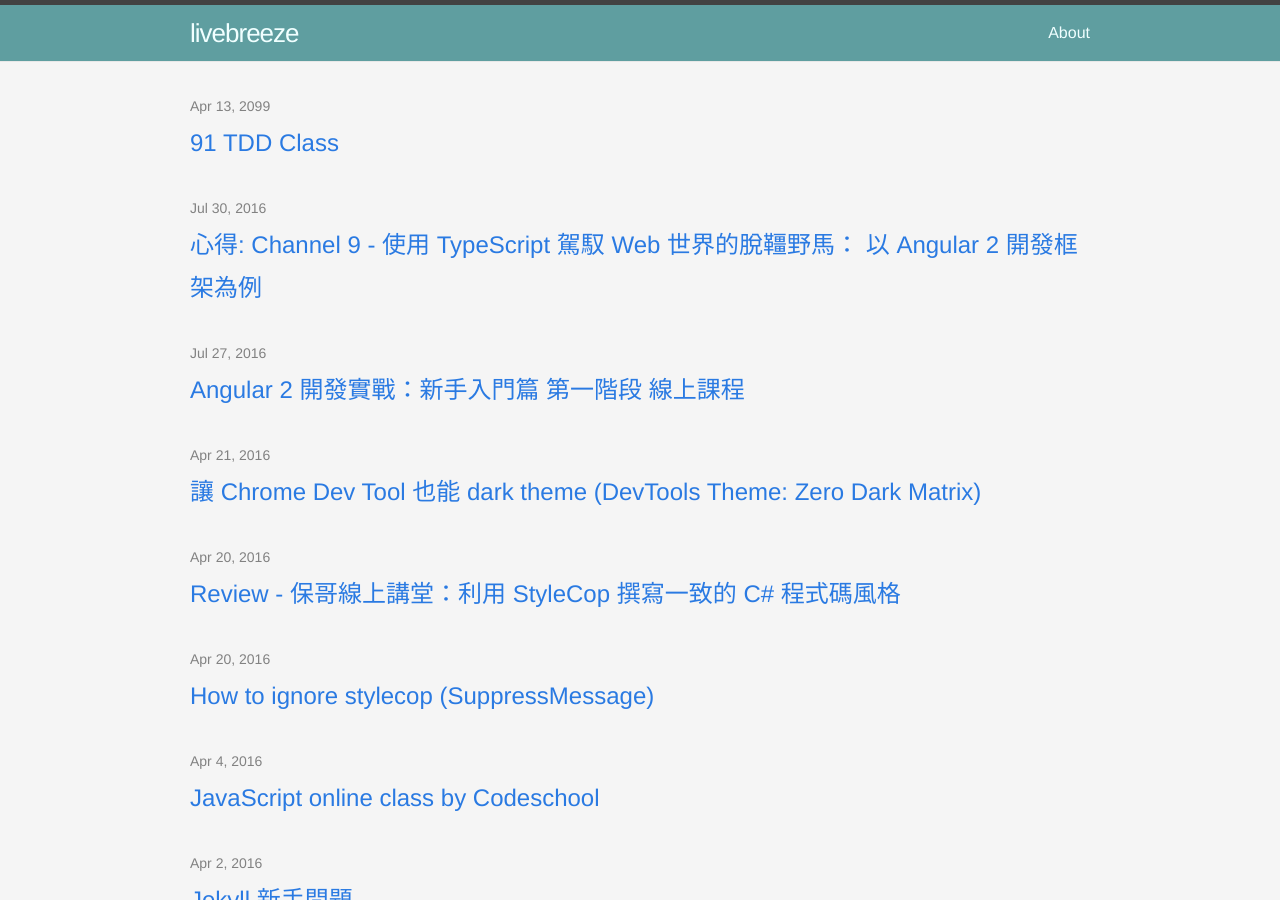
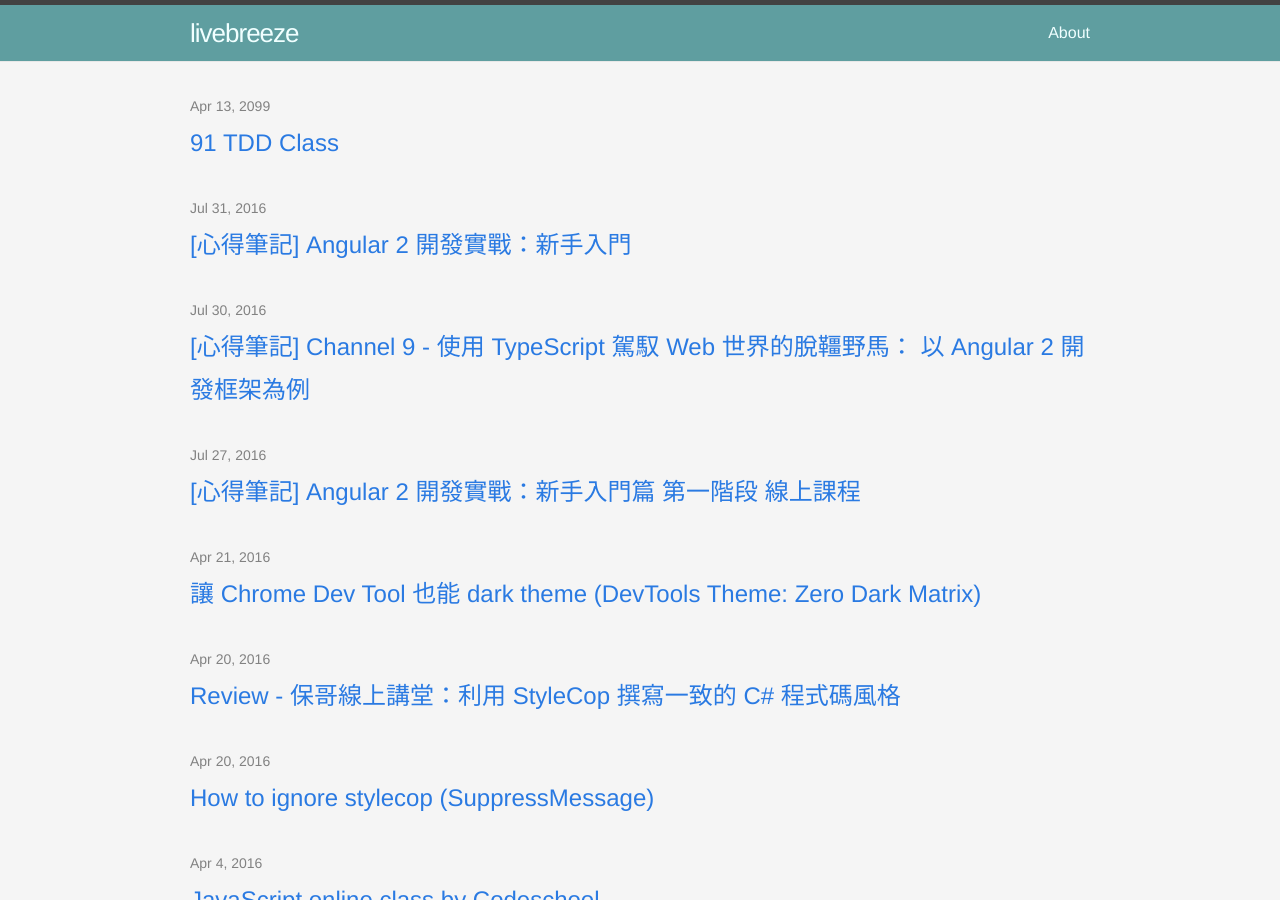
Before and after one commit to livebreeze-zz/livebreeze.github.io, a Jekyll site: the page built from index.html, in a window 1280 px wide and 900 px high. Built offline with Jekyll 4.4.1, drawn with Linux system fonts in a browser that asks for light colours; some web fonts are replaced; some of the changed lines change nothing that is shown.

Commit message:
add post 2016-07-31-ClassReview-Angular2.md

````diff
--- a/_posts/2016-07-27-Angular2-DevGetStartedClass.md
+++ b/_posts/2016-07-27-ClassReview-Angular2-DevGetStartedClass.md
@@ -1,6 +1,6 @@
 ---
 layout: post
-title:  "Angular 2 開發實戰：新手入門篇 第一階段 線上課程"
+title:  "[心得筆記] Angular 2 開發實戰：新手入門篇 第一階段 線上課程"
 date:   2016-07-27 23:05 +0800
 categories: ClassReview
 ---
--- a/_posts/2016-07-30-Ch9Class_UseTypeScriptToDevelopAngular2.md
+++ b/_posts/2016-07-30-Ch9Class_UseTypeScriptToDevelopAngular2.md
@@ -1,6 +1,6 @@
 ---
 layout: post
-title:  "心得: Channel 9 - 使用 TypeScript 駕馭 Web 世界的脫韁野馬： 以 Angular 2 開發框架為例"
+title:  "[心得筆記] Channel 9 - 使用 TypeScript 駕馭 Web 世界的脫韁野馬： 以 Angular 2 開發框架為例"
 date:   2016-07-30 23:05 +0800
 categories: ClassReview
 ---
--- /dev/null
+++ b/_posts/2016-07-31-ClassReview-Angular2.md
@@ -0,0 +1,201 @@
+---
+layout: post
+title:  "[心得筆記] Angular 2 開發實戰：新手入門"
+date:   2016-07-31 22:05 +0800
+categories: ClassNote
+---
+
+# 前言
+這篇是今天上完 [《台中》Angular 2 開發實戰：新手入門篇][1] 的課後筆記與心得。
+
+課程主要內容:
+
+> - 學習 Angular 2 之前的準備工作 (線上進行)
+> - 體驗 Angular 2 開發流程
+
+上課前有兩堂的 zoom 會議課程，
+第一堂是保哥的小助手介紹與安裝開發環境，包括 vs code, nodejs, npm 一些相關套件的基本的安裝與操作等等。
+第二堂是保哥見紹 **Angular 2 相關工具**, **TypeScript與相關工具** 與 **TypeScript 與 ES6 語言特性**，可以參考前兩天的[筆記][2]。
+
+另外保哥近日也有新增一篇關於 angular2 的介紹文章 - [前端工程的夢幻逸品：Angular 2 開發框架介紹][3]，裏頭說明 angular2 的特性以及還有一個在 [chanel 9 的演講影片][4]，在 chanel 9 影片中，保哥 1 小時內 demo 如何以 angulr 2 實現 blog 網站，另外也可以參考昨天的[筆記][5]，而今天上課的課程有近8成是差不多的，多了讓大家實戰練習與一些小細節的說明，因此今天的心得筆記，就專注在一些實戰上面的流程與小技巧。
+
+---
+
+# Demo 開始
+
+## 遇到問題
+前端開發經常麻煩就是遇到一些執行環境的問題，雖然說 mac 的 OSX 相較於 window 已經比較沒什麼問題，不過今天還是遇到了狀況。
+因為手癢搬了一下檔案的目錄位置，結果當 server rebuild 卻拋出錯誤，其中關鍵字是 .DS_Store，這東西是個 OSX 的應該類似 cache 或者檔案索引的隱藏目錄，於是提姆哥幫忙網路上有查到相關的解法如下
+
+```
+// 禁止.DS_store生成：
+$ defaults write com.apple.desktopservices DSDontWriteNetworkStores -bool TRUE
+// 刪除已存在的.DS_Store
+$ sudo find . -name ".DS_Store" -depth -exec rm {} \;
+
+// 恢復.DS_store生成：
+$ defaults delete com.apple.desktopservices DSDontWriteNetworkStores
+```
+
+## 練習專案
+上課練習的專案檔案放置[我的 github][6]，可以從 Commit 紀錄看到練習過程，另外保哥今天的 demo 專案與步驟也有放上 [github][7]。
+
+## Angular-CLI
+在第一堂上課有安裝一個 npm 套件 [Angular-CLI](https://cli.angular.io/)，首先就用 cli 初始化 demo 專案。
+
+### 初始化建立專案
+
+```
+$ ng init
+```
+
+經過一段時間等待後，乾淨的 angulr2 專案範本就建立好了。
+
+### 建立新 component
+接下來使用新增 component 指令 `$ ng g c xxx` 來新增 component，固定會產生相關的4+1個文件檔案, 其中 xxx 是 component 名稱:
+
+- index.ts
+- xxx.component.ts
+- xxx.component.html
+- xxx.component.css
+- xxx.spec.ts <-(這是單元測試檔案，如果僅是 demo 不用單元測試可以不用理會他。)
+
+練習將保哥 blog 靜態網站的 source 搬進 component 裡面去實作，增加 template 到 .html 檔案，增加綁定變數到 .ts 檔案。
+接下來再上層 app.compoent 去 import 新增的 compoent 模組
+
+```
+import { HeaderComponent } from './header'; // 預設進入點會找資料夾中的 index.ts
+```
+
+> Tip
+
+import 的 from 指定路徑設定不能加副檔名，因為 typescript 用利用 systems 來管理模組，會自動加上副檔名，如果自己加了會報錯。另外 systems js 將會被 **webpack** 所取代，angular 官方已確定將導入 webpack 作為模組管理。
+
+
+### 啟動 Angular 2 開發伺服器
+執行以下指令，會啟動 angular2 開發伺服器，而且當專案有存檔時， Angular CLI 會自動 rebuild 並且頁面自動刷新。
+
+```
+$ ng serve
+```
+
+> Tip: 發生錯誤可以捕捉錯誤的地方
+
+- `$ ns serve` 在 cmd 會秀出錯誤訊息
+- 開發工具 vs code 會飄線表示錯誤
+- Chrome develop tool 的 console 也會有錯誤訊息
+
+Angular2 的錯誤訊息機制，是使用 [Zone][8] 來實現的，因此相較於 Angular1 & React js 來講親民很多。
+
+
+## 4 種資料繫結方法 (Binding syntax)
+
+### 內嵌繫結 (interpolation)
+```
+{ { property } }
+```
+
+### 屬性繫結 (Property Binding)
+```
+[property]="statement"
+```
+
+### 事件繫結 (Event Binding)
+```
+(event)="someMethod($event)
+```
+
+- 注意 `$event` 是 ng2 固定用來傳遞觸發事件的參數固定名稱。
+
+### 雙向繫結 (Two-way Binding)
+```
+[(ngModel)]="property"
+```
+
+## 3 種 angular 指令 (Directives)
+
+### 元件型指令
+預設**元件**(Component) 就是含有樣板的指令(最常見)
+
+### 屬性型指令
+用來修改元素的外觀或行為，例如內建的 `ngStle`, `ngClass`。
+
+### 結構型指令
+用來透過新增和刪除 DOM 元素來改變 DOM 結構，例如內建的 `ngIF`, `ngFor` 或 `ngSwitch`。
+
+## 範本參考變數 (Template reference variables)
+在 template 中任意 HMLT tag 可以套用 #name 語法，就可以透過此 name 變數將 DOM 元素往 ng 方法傳遞。
+
+## 元件的輸入輸出
+在 Component 之間的值互相傳遞的方法，就是透過 `@Input()` 與 `@Output()` 來實現，使用時要 import 內建的 Input, Output 元件。
+另外值得注意的是，因為 Component 之間的傳遞，在專案日趨肥大而複雜後， in/out put 會變得難以觀察與維護，因此課程最後會介紹一個建立 angualr service 的東西，用來解決傳遞值得問題。
+
+### 傳入屬性
+在 component 裡面的屬性套上 `@Input()` 後，就可以在*外層元件*用**屬性繫結**傳入資料。
+
+```
+@Input()
+myProperty;
+```
+
+### 傳出事件
+在 component 裡面的事件套上 `@Output()` 後, 在*外層元件*使用**事件繫結**來接收傳出的資料。
+注意使用 `$event` 來接收子元件傳出的資料。
+
+```
+@Output()
+myEvent = new EventEmitter();
+this.myEvent.emit(data);
+```
+
+## 指令元件的主要生命週期 Hooks
+- ngOnInit
+- ngOnChanges
+- ngDoCheck
+- ngOnDestroy
+
+## 使用 Pipes
+這東西很像 ng1 的 filter，不過叫做 pipes, 用法就是一根管子 `value | pipe`，沒錯!就是 ng1 的 filter 寫法。
+
+### Angualr2 內建的 Pipes 元件
+- uppercase, lowercase
+- date
+- number, decimal, percent, currency
+- json, slice
+
+### Angular2 沒有內建 FilterPipe 與 OrderByPipe
+因為在 ng1 這兩個經常被濫用，導致效能低落，另外因為 JS 沒有**傳值**的特性，所以導致經常有 bug 出現，
+那要怎樣做到過濾功能呢? 自己刻，其實也不難，簡單方法就是結合**事件綁定**，然後將 value 利用 es5 的 .filter 語法過濾資料再處理回傳即可。
+
+# Angular2 相依注入
+
+## 建立服務元件
+前面在*元件的輸入輸出*有提到在複雜的專案下，過於複雜的 Component in/out put 值得傳遞，會導致可維護性變差，所以這邊可以利用**服務元件**的方式，來從外層注入**值**。
+另外要注意在 main.ts 全域注入服務的注入器是獨體模式(Singleton)，也就是剛執行建立的第一份實力化物件，將會能給所有 component 使用，達到各 component 共用的目的，如果在內層另外注入，則會另外產生新的實例化物件，將可能導致 component 無法從 sevice 取值。
+
+## 使用 HTTP 服務元件
+最後因為時間的關係，這段保哥講的比較快，可以參考官方的 [HTTP CLIENT][9] 來實作。
+
+# 相關連結
+- [Angular2 官網](https://angular.io/)
+- [Angular2 簡體中文](https://angular.cn/)(官方認可)
+- [Angular2 風格指南](https://angular.io/styleguide)(官方版)
+- [Angualr2 學習資源](https://angular.io/resources/)(官方版)
+- [Angular2 學習資源](https://github.com/timjacobi/angular2-education)(Github社群版)
+- [ng-conf 2016](https://www.youtube.com/playlist?list=PLOETEcp3DkCq788xapkP_OU-78jhTf68j)(YouTube)
+
+- [Angular 2 Fundamentals](http://courses.angularclass.com/courses/angular-2-fundamentals)(免費 ng2 課程)
+
+- [TypeScirpt](http://www.typescriptlang.org/)
+- [TypeScript Handbook](https://github.com/zhongsp/TypeScript)(中文版)
+
+
+[1]: http://www.accupass.com/go/DCT_105015
+[2]: {% post_url 2016-07-27-ClassReview-Angular2-DevGetStartedClass %}
+[3]: http://blog.miniasp.com/post/2016/07/26/Introduction-to-Angular-2.aspx
+[4]: https://channel9.msdn.com/Events/AzureDevDay/2016/A02?ocid=player
+[5]: {% post_url 2016-07-30-Ch9Class_UseTypeScriptToDevelopAngular2 %}
+[6]: https://github.com/livebreeze/Angular2Demo
+[7]: https://github.com/miniasp/ng2demo-0731
+[8]: https://angular.io/docs/ts/latest/glossary.html#!#zone
+[9]: https://angular.io/docs/ts/latest/guide/server-communication.html
````
